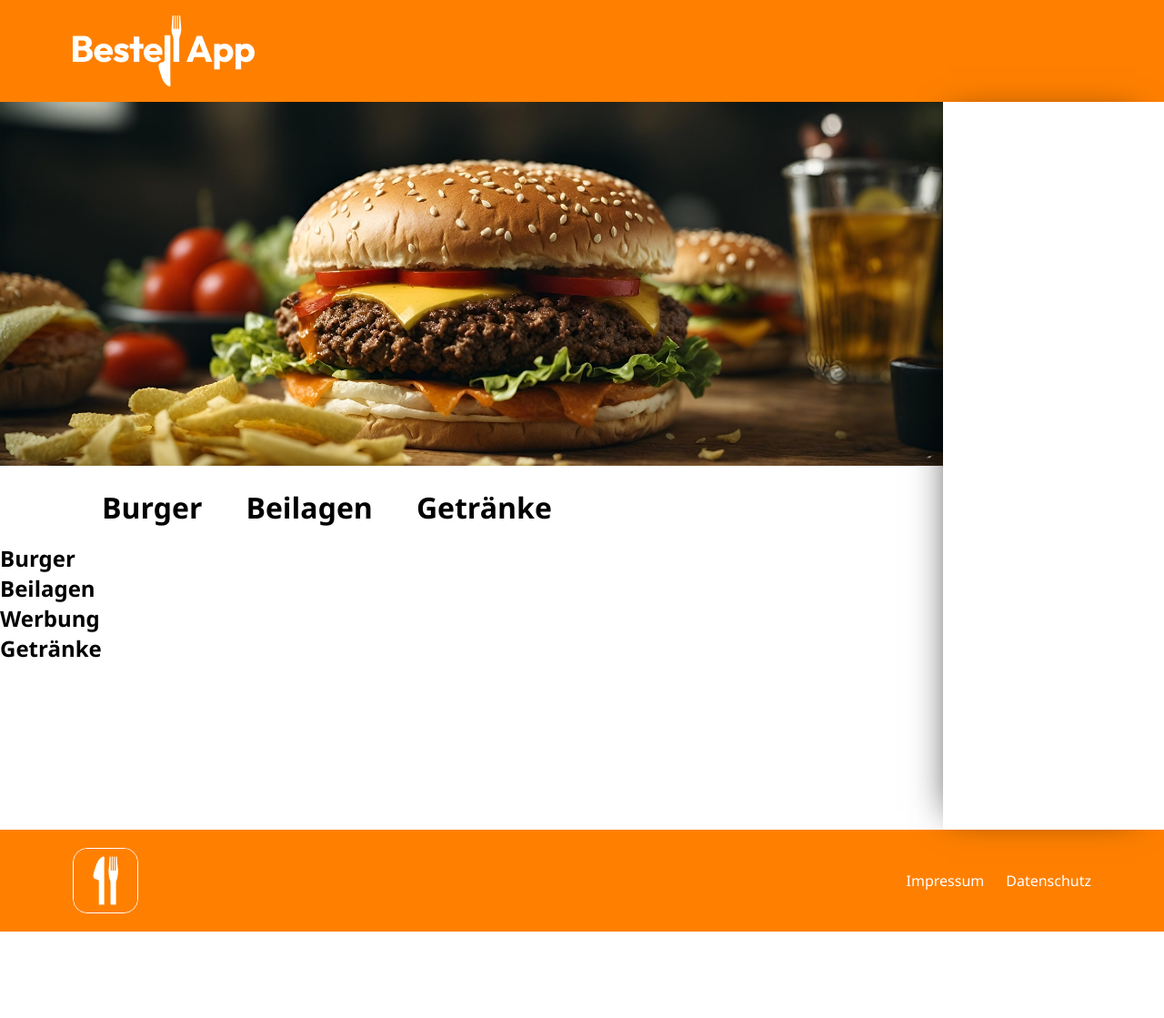
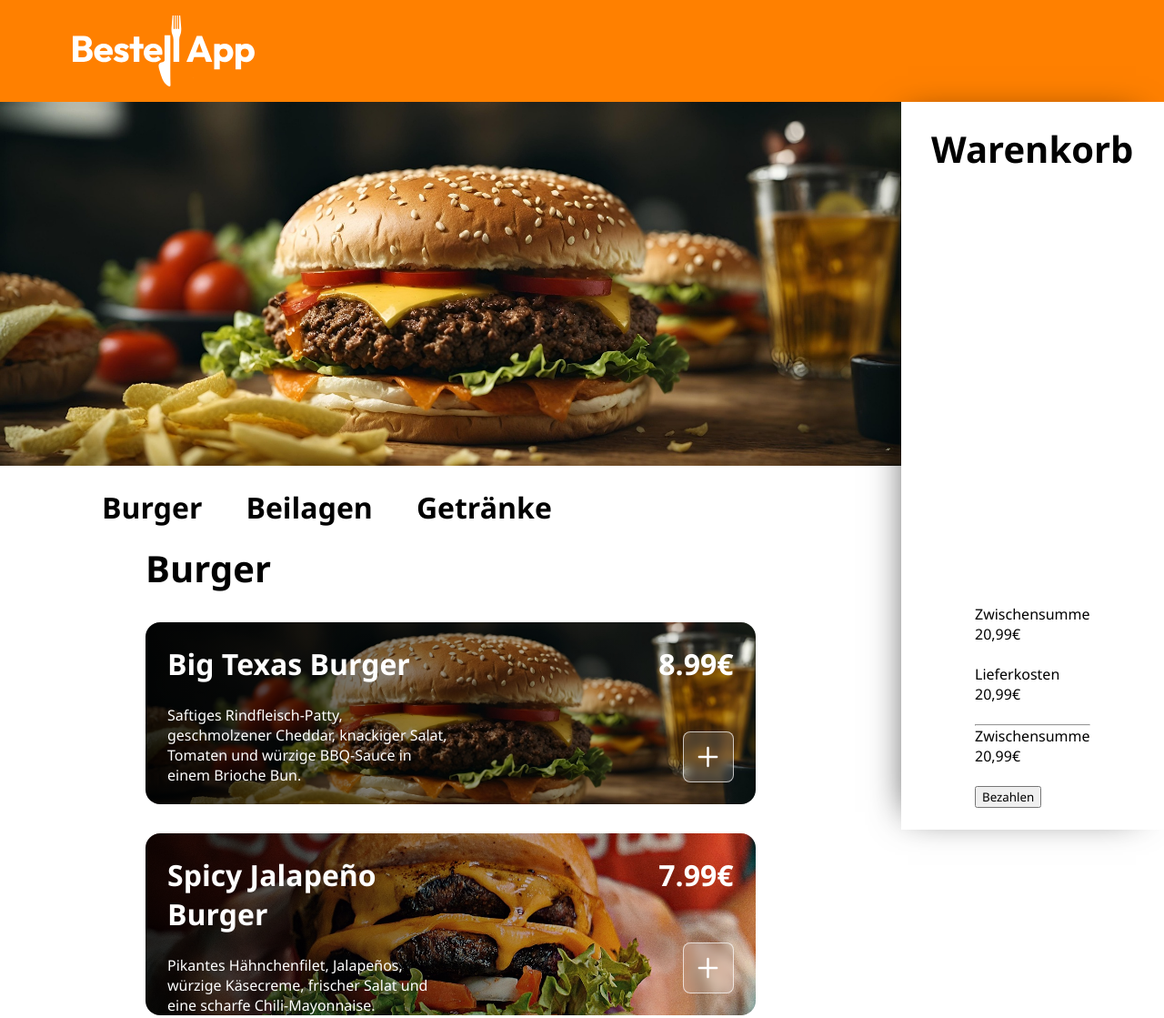
Before and after one commit to Lucas-hmchr/BestellApp, a plain HTML site: page index.html in a window 1280 px wide. Shown: the top 1119 px of the page at 91% size. Before the commit the page ends 1024 px from the top, so only its background shows below. Drawn offline with Linux system fonts and the light colour scheme.

Commit message:
v. 0.0.2

```diff
--- a/index.html
+++ b/index.html
@@ -1,5 +1,6 @@
 <!DOCTYPE html>
 <html lang="de">
+
 <head>
     <meta charset="UTF-8">
     <meta name="viewport" content="width=device-width, initial-scale=1.0">
@@ -8,39 +9,44 @@
     <link rel="stylesheet" href="./styles/layout.css">
     <link rel="stylesheet" href="./styles/content.css">
     <link rel="icon" type="image/x-icon" href="./assets/icons/favicons/favicon.ico">
+    <script src="./scripts/db.js"></script>
+    <script src="./scripts/script.js"></script>
+    <script src="./scripts/template.js"></script>
 </head>
-<body>
+
+<body onload="renderMenu()">
     <header>
         <img src="./assets/icons/Bestell App- Logo.svg" alt="">
     </header>
 
     <main>
         <section class="menuSection" id="menuSection">
-            <img src="./assets/images/hero_burger.jpg" alt="" class="heroBurger">
-            <nav class="menuNavigation">
-                <a href="">Burger</a>
-                <a href="">Beilagen</a>
-                <a href="">Getränke</a>
+            <img src="./assets/images/big_texas_burger.jpg" alt="" class="heroBurger">
+            <nav class="menuNavigation" id="menuNavigation">
+
             </nav>
-            <section>
-                <h2>Burger</h2>
-            </section>
+            <div class="menuSelection" id="menuSelection">
 
-            <section>
-                <h2>Beilagen</h2>
-            </section>
-
-            <section>
-                <h2>Werbung</h2>
-            </section>
-
-            <section>
-                <h2>Getränke</h2>
-            </section>
+            </div>
         </section>
 
         <section class="shoppingCart" id="shoppingCart">
+            <h2>Warenkorb</h2>
+            <div>
 
+            </div>
+            <div>
+                <div>
+                    <div class="calculationContainer">
+                        <span>Zwischensumme</span><span>20,99€</span><br>
+                        <span>Lieferkosten</span><span>20,99€</span><br>
+                        <hr>
+                        <span>Zwischensumme</span><span>20,99€</span><br>
+                    </div>
+                </div>
+
+                <button id="payButton" class="payButton">Bezahlen</button>
+            </div>
         </section>
     </main>
 
@@ -52,4 +58,5 @@
         </div>
     </footer>
 </body>
+
 </html>
--- a/scripts/db.js
+++ b/scripts/db.js
@@ -0,0 +1,80 @@
+let dishes = [
+    {
+        "category": "Burger",
+        "items": [
+          {
+            "name": "Big Texas Burger",
+            "price": 8.99,
+            "amount": 0,
+            "description": "Saftiges Rindfleisch-Patty, geschmolzener Cheddar, knackiger Salat, Tomaten und würzige BBQ-Sauce in einem Brioche Bun.",
+            "img": "big_texas_burger.jpg"
+          },
+          {
+            "name": "Spicy Jalapeño Burger",
+            "price": 7.99,
+            "amount": 0,
+            "description": "Pikantes Hähnchenfilet, Jalapeños, würzige Käsecreme, frischer Salat und eine scharfe Chili-Mayonnaise.",
+            "img": "spicy_jalapeno_burger.jpg"
+          },
+          {
+            "name": "Veggie Delight Burger",
+            "price": 6.49,
+            "amount": 0,
+            "description": "Hausgemachtes Gemüse-Patty, Avocado-Creme, knackige Salatblätter, Tomaten und eine würzige Joghurtsauce.",
+            "img": "veggie_delight_burger.jpg"
+          }
+        ]
+      },
+      {
+        "category": "Beilagen",
+        "items": [
+          {
+            "name": "Trüffel Pommes",
+            "price": 4.99,
+            "amount": 0,
+            "description": "Knusprige Pommes mit feinem Trüffelöl und Parmesan bestreut.",
+            "img": "truffel_pommes.jpg"
+          },
+          {
+            "name": "Chili Cheese Nuggets",
+            "price": 3.99,
+            "amount": 0,
+            "description": "Cremiger Käse mit Jalapeño-Stückchen, umhüllt von einer knusprigen Panade.",
+            "img": "chili_cheese_nuggets.jpg"
+          },
+          {
+            "name": "Knoblauchbrot",
+            "price": 2.99,
+            "amount": 0,
+            "description": "Frisch gebackenes Baguette mit einer aromatischen Knoblauchbutter.",
+            "img": "garlic_bread.jpg"
+          }
+        ]
+      },
+      {
+        "category": "Getränke",
+        "items": [
+          {
+            "name": "Hausgemachter Eistee",
+            "price": 3.49,
+            "amount": 0,
+            "description": "Erfrischender Eistee mit Zitrone und Minze, perfekt für heiße Tage.",
+            "img": "homemade_iced_tea.jpg"
+          },
+          {
+            "name": "Frischer Orangensaft",
+            "price": 2.99,
+            "amount": 0,
+            "description": "100% frisch gepresster Orangensaft voller Vitamine und Geschmack.",
+            "img": "fresh_orange_juice.jpg"
+          },
+          {
+            "name": "Schokoladen Milchshake",
+            "price": 4.99,
+            "amount": 0,
+            "description": "Cremiger Schokoladen-Milchshake mit Sahne und Schokostückchen.",
+            "img": "chocolate_milkshake.jpg"
+          }
+        ]
+      }
+]
--- a/scripts/script.js
+++ b/scripts/script.js
@@ -0,0 +1,16 @@
+function renderMenu() {
+    for (let i = 0; i < dishes.length; i++) {
+        const element = dishes[i];
+
+        document.getElementById('menuSelection').innerHTML += menuTemplate(element);
+        renderMenuItems(element)
+        document.getElementById('menuNavigation').innerHTML += menuNavigationTemplate(element);
+    }
+};
+
+function renderMenuItems(element) {
+    for (let i = 0; i < element.items.length; i++) {
+        const item = element.items[i]
+        document.getElementById(`menuSelection${element.category}`).innerHTML += menuItemTemplate(item, i);
+    }
+};
--- /dev/null
+++ b/scripts/template.js
@@ -0,0 +1,28 @@
+function menuTemplate(element) {
+    return `
+    <section id="menuSelection${element.category}" class="menuItems">
+        <h2 id="${element.category}">${element.category}</h2>
+    </section>
+    `
+}
+
+function menuItemTemplate(item) {
+    return `
+    <div class="menuItem" style='background-image: linear-gradient(to right, rgba(0, 0, 0, 0.8), rgba(0, 0, 0, 0)), url("./assets/images/${item.img}")'>
+        <div>
+            <h3 id="itemTitle${item.name}">${item.name}</h3>
+            <p id="itemText${item.name}">${item.description}</p>
+        </div>
+        <div>
+            <span class="itemPrice" id="itemPrice${item.name}">${item.price}€</span>
+            <button type="button"><img src="./assets/icons/plus_icon.svg" alt=""></button>
+        </div>
+    </div>
+    `
+}
+
+function menuNavigationTemplate(element){
+    return `
+        <a href="#${element.category}" class="menuNavigationItem">${element.category}</a>
+    `
+};
--- a/styles/content.css
+++ b/styles/content.css
@@ -1,15 +1,15 @@
-header img{
+header img {
     width: 200px;
 }
 
-.heroBurger{
+.heroBurger {
     height: 400px;
     width: 100%;
     object-fit: cover;
     object-position: 50% 50%;
 }
 
-.menuNavigation{
+.menuNavigation {
     height: 80px;
     display: flex;
     align-items: center;
@@ -20,22 +20,102 @@ header img{
     font-weight: bold;
 }
 
-.menuNavigation a{
+.menuNavigation a {
     color: black;
 }
 
-footer img{
+.menuSelection {
+    padding-inline: 160px;
+    display: flex;
+    flex-direction: column;
+    gap: 32px;
+}
+
+.menuItems{
+    display: flex;
+    flex-direction: column;
+    gap: 32px;
+}
+
+.menuItem {
+    height: 200px;
+    width: 100%;
+    background-position: center;
+    background-size: cover;
+    border-radius: 16px;
+    color: white;
+    padding: 24px;
+    display: flex;
+    justify-content: space-between;
+}
+
+.menuItem div {
+    flex: 1;
+}
+
+.menuItem div:nth-child(1) {
+    display: flex;
+    flex-direction: column;
+    gap: 24px;
+}
+
+.menuItem div:nth-child(2) {
+    display: flex;
+    flex-direction: column;
+    justify-content: space-between;
+    align-items: end;
+}
+
+.itemPrice{
+    font-size: 32px;
+    font-weight: bold;
+}
+
+.menuItem button {
+    aspect-ratio: 1/1;
+    width: 56px;
+    display: grid;
+    place-items: center;
+    background: rgba(255, 255, 255, 0.15);
+    border-radius: 8px;
+    backdrop-filter: blur(5px);
+    border: 1px solid rgba(255, 255, 255, 0.699);
+    transition: 0.1s ease-in-out;
+}
+
+.menuItem button:hover {
+    cursor: pointer;
+    background: rgba(255, 255, 255, 0.075);
+    border-radius: 8px;
+    backdrop-filter: blur(8px);
+    border: 1px solid rgba(255, 255, 255, 0.699);
+}
+
+.menuItem button img {
+    width: 70%;
+}
+
+
+/* shoppingCart */
+.calculationContainer{
+    display: flex;
+    flex-direction: column;
+    justify-content: space-between;
+}
+
+
+footer img {
     width: 72px;
     border: 1px solid white;
     border-radius: 16px;
 }
 
-footer div{
+footer div {
     display: flex;
     align-items: center;
     gap: 24px;
 }
 
-footer a{
+footer a {
     color: white;
 }
--- a/styles/layout.css
+++ b/styles/layout.css
@@ -3,7 +3,6 @@ body{
     display: flex;
     justify-content: space-between;
     flex-direction: column;
-
 }
 
 header{
@@ -29,11 +28,16 @@ main{
 .shoppingCart{
     background-color: rgb(255, 255, 255);
     position: sticky;
-    top: 20px;
-    width: 300px;
+    top: 0px;
+    width: 360px;
     height: 100vh;
     box-shadow: -12px 0px 39px -19px rgba(0,0,0,0.75);
     z-index: 10;
+    display: flex;
+    flex-direction: column;
+    align-items: center;
+    justify-content: space-between;
+    padding: 24px;
 }
 
 footer{
--- a/styles/standard.css
+++ b/styles/standard.css
@@ -2,6 +2,10 @@
     margin: 0;
     box-sizing: border-box;
     font-family: 'Segoe UI', Tahoma, Geneva, Verdana, sans-serif;
+}
+
+html{
+    scroll-behavior: smooth;
 }
 
 :root{
@@ -11,3 +15,11 @@
 a{
     text-decoration: none;
 }
+
+h2{
+    font-size: 40px;
+}
+
+h3{
+    font-size: 32px;
+}
```
Also changed, not shown: assets/icons/plus_icon.svg (added), assets/images/big_texas_burger.jpg (renamed from assets/images/hero_burger.jpg), assets/images/chili_cheese_nuggets.jpg (added), assets/images/chocolate_milkshake.jpg (added), assets/images/fresh_orange_juice.jpg (added), assets/images/garlic_bread.jpg (added), assets/images/homemade_iced_tea.jpg (added), assets/images/spicy_jalapeno_burger.jpg (added), assets/images/truffel_pommes.jpg (added), assets/images/veggie_delight_burger.jpg (added).
